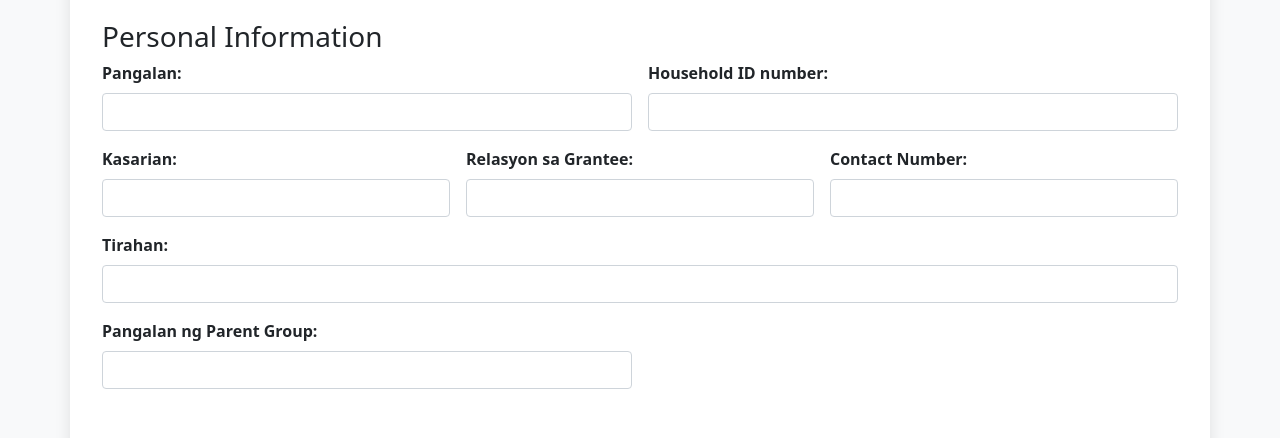
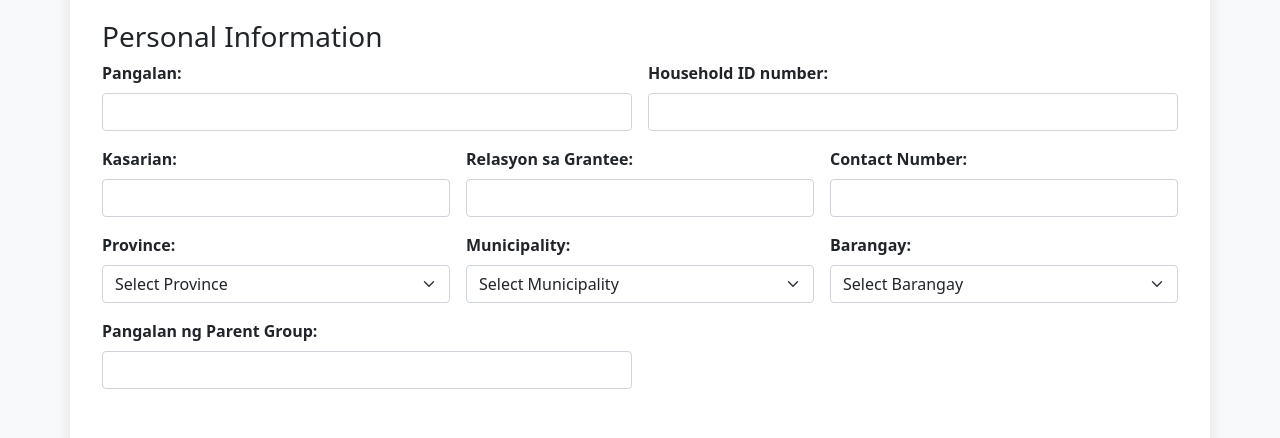
Before and after one commit to Alden0827/fds_talaan, a Flask app: page / in a window 1280 px wide. Shown: the part 320-758 px from the top of the page. Run offline with Flask 3, Linux system fonts and the light colour scheme.

Commit message:
feat: Split Tirahan address field into dropdowns
Replaces the single "Tirahan" (address) text input with three separate dropdowns for Province, Municipality, and Barangay.

- The data for these dropdowns is populated from `address.csv` for Region XII.
- The `Beneficiary` model in `app.py` is updated to store the address as three separate fields: `province`, `municipality`, and `barangay`.
- The `index.html` template is updated with the new dropdowns and JavaScript for dynamic population.
- The `/submit` route is updated to handle the new address fields.

```diff
--- a/app.py
+++ b/app.py
@@ -7,6 +7,7 @@ from collections import defaultdict
 import csv
 import io
 from sqlalchemy.orm import joinedload
+import json
 
 # --- App Setup ---
 basedir = os.path.abspath(os.path.dirname(__file__))
@@ -24,7 +25,9 @@ class Beneficiary(db.Model):
     name = db.Column(db.String(100), nullable=False)
     gender = db.Column(db.String(50))
     relationship_to_grantee = db.Column(db.String(100))
-    address = db.Column(db.String(200))
+    province = db.Column(db.String(100))
+    municipality = db.Column(db.String(100))
+    barangay = db.Column(db.String(100))
     household_id = db.Column(db.String(100), unique=True, nullable=False)
     parent_group_name = db.Column(db.String(100))
     contact_number = db.Column(db.String(50))
@@ -58,7 +61,31 @@ def index():
     for q in questions_from_db:
         grouped_questions[q.section].append(q)
 
-    return render_template('index.html', questions=grouped_questions)
+    # Load and process address data
+    address_data = defaultdict(lambda: defaultdict(list))
+    with open('address.csv', mode='r', encoding='utf-8') as csv_file:
+        csv_reader = csv.DictReader(csv_file)
+        for row in csv_reader:
+            province = row['Province Name']
+            municipality = row['City/Municipality Name']
+            barangay = row['Barangay Name']
+
+            if province and municipality and barangay:
+                address_data[province][municipality].append(barangay)
+
+    # Get unique sorted list of provinces
+    provinces = sorted(address_data.keys())
+
+    # Sort municipalities and barangays
+    for province in address_data:
+        for municipality in address_data[province]:
+            address_data[province][municipality] = sorted(list(set(address_data[province][municipality])))
+        address_data[province] = dict(sorted(address_data[province].items()))
+
+    return render_template('index.html',
+                           questions=grouped_questions,
+                           provinces=provinces,
+                           address_data=json.dumps(address_data))
 
 @app.route('/submit', methods=['POST'])
 def submit():
@@ -74,7 +101,9 @@ def submit():
             name=request.form.get('name'),
             gender=request.form.get('gender'),
             relationship_to_grantee=request.form.get('relationship_to_grantee'),
-            address=request.form.get('address'),
+            province=request.form.get('province'),
+            municipality=request.form.get('municipality'),
+            barangay=request.form.get('barangay'),
             parent_group_name=request.form.get('parent_group_name'),
             contact_number=request.form.get('contact_number')
         )
--- a/templates/index.html
+++ b/templates/index.html
@@ -34,9 +34,26 @@
                 <label for="contact_number" class="form-label">Contact Number:</label>
                 <input type="text" class="form-control" id="contact_number" name="contact_number">
             </div>
-            <div class="col-12">
-                <label for="address" class="form-label">Tirahan:</label>
-                <input type="text" class="form-control" id="address" name="address">
+            <div class="col-md-4">
+                <label for="province" class="form-label">Province:</label>
+                <select class="form-select" id="province" name="province" required>
+                    <option value="">Select Province</option>
+                    {% for province in provinces %}
+                        <option value="{{ province }}">{{ province }}</option>
+                    {% endfor %}
+                </select>
+            </div>
+            <div class="col-md-4">
+                <label for="municipality" class="form-label">Municipality:</label>
+                <select class="form-select" id="municipality" name="municipality" required>
+                    <option value="">Select Municipality</option>
+                </select>
+            </div>
+            <div class="col-md-4">
+                <label for="barangay" class="form-label">Barangay:</label>
+                <select class="form-select" id="barangay" name="barangay" required>
+                    <option value="">Select Barangay</option>
+                </select>
             </div>
             <div class="col-md-6">
                 <label for="parent_group_name" class="form-label">Pangalan ng Parent Group:</label>
@@ -90,4 +107,45 @@
         <button type="submit" class="btn btn-primary btn-lg">Submit Assessment</button>
     </div>
 </form>
+
+<script>
+    document.addEventListener('DOMContentLoaded', function () {
+        const addressData = JSON.parse('{{ address_data | safe }}');
+        const provinceSelect = document.getElementById('province');
+        const municipalitySelect = document.getElementById('municipality');
+        const barangaySelect = document.getElementById('barangay');
+
+        provinceSelect.addEventListener('change', function () {
+            const selectedProvince = this.value;
+            municipalitySelect.innerHTML = '<option value="">Select Municipality</option>';
+            barangaySelect.innerHTML = '<option value="">Select Barangay</option>';
+
+            if (selectedProvince && addressData[selectedProvince]) {
+                const municipalities = Object.keys(addressData[selectedProvince]);
+                municipalities.forEach(function (municipality) {
+                    const option = document.createElement('option');
+                    option.value = municipality;
+                    option.textContent = municipality;
+                    municipalitySelect.appendChild(option);
+                });
+            }
+        });
+
+        municipalitySelect.addEventListener('change', function () {
+            const selectedProvince = provinceSelect.value;
+            const selectedMunicipality = this.value;
+            barangaySelect.innerHTML = '<option value="">Select Barangay</option>';
+
+            if (selectedProvince && selectedMunicipality && addressData[selectedProvince][selectedMunicipality]) {
+                const barangays = addressData[selectedProvince][selectedMunicipality];
+                barangays.forEach(function (barangay) {
+                    const option = document.createElement('option');
+                    option.value = barangay;
+                    option.textContent = barangay;
+                    barangaySelect.appendChild(option);
+                });
+            }
+        });
+    });
+</script>
 {% endblock %}
```
Also changed, not shown: address.csv (added), app.db.
